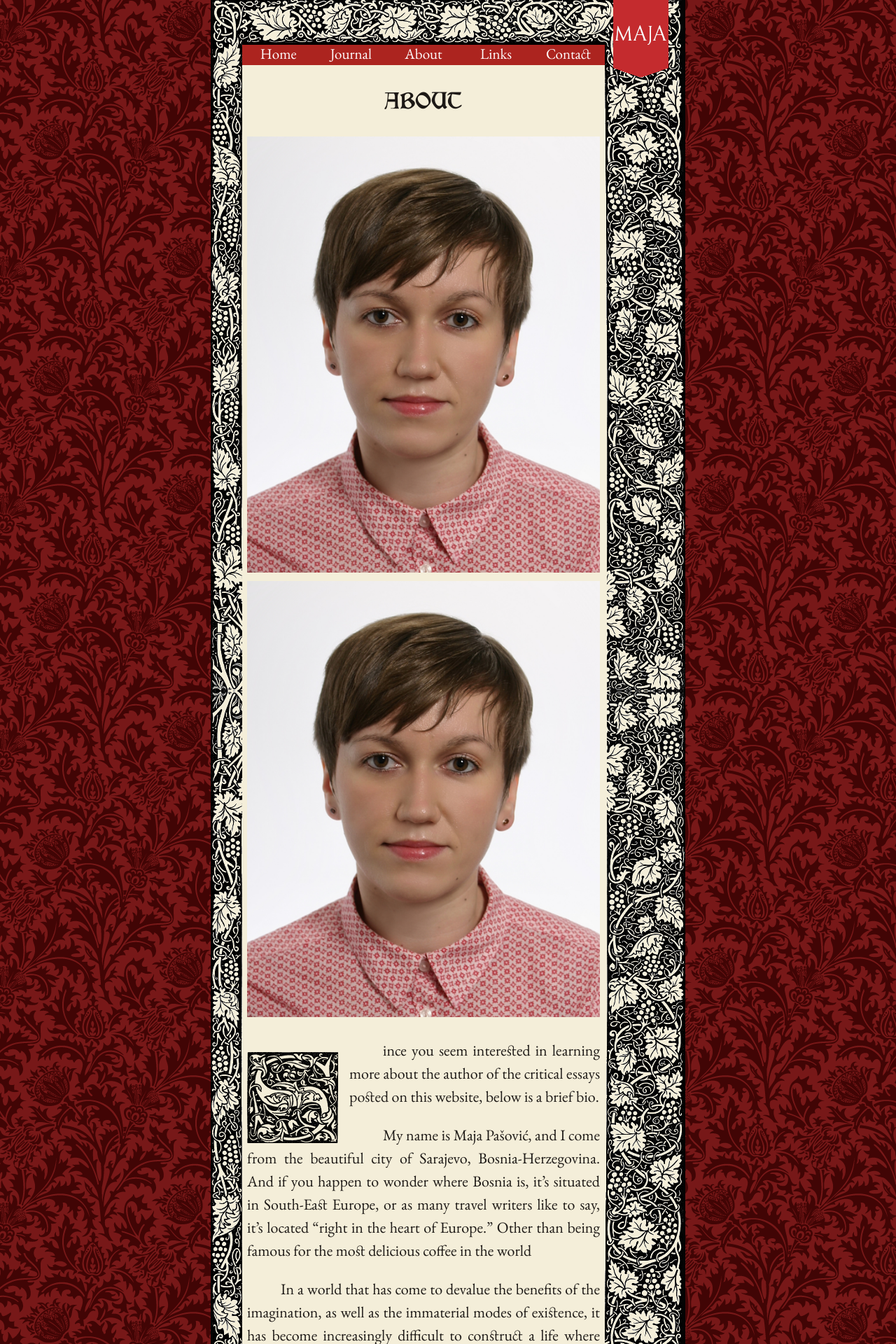
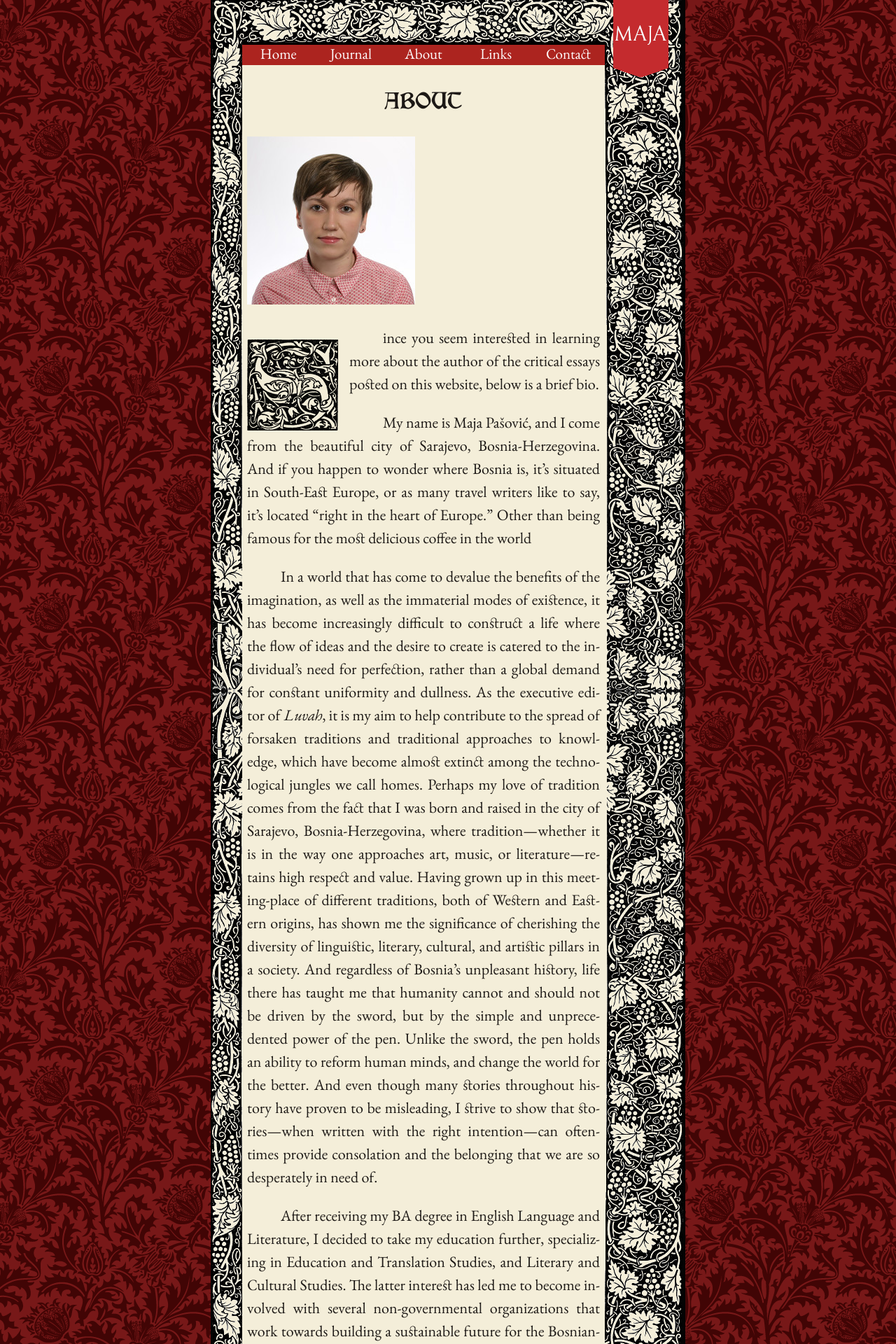
Before and after one commit to mpasovic/majapasovic.org, a Jekyll site: the page built from about.md, in a window 1280 px wide. Shown: the top 1920 px of the page at 70% size. Built offline with Jekyll 4.4.1, drawn with Linux system fonts in a browser that asks for light colours; nearby versions of some CDN libraries.

Commit message:
Updated about.md

```diff
--- a/about.md
+++ b/about.md
@@ -4,8 +4,7 @@ title: About
 published: true
 ---
 
-
-![]({{site.baseurl}}/img/Maja%20Pasovic_Photo.jpg)![Maja Pasovic_Photo.jpg]({{site.baseurl}}/img/Maja Pasovic_Photo.jpg)
+![Blog Image.jpg]({{site.baseurl}}/img/Blog Image.jpg)
 
 <span class="versal s9">S</span>ince you seem interested in learning more about the author of the critical essays posted on this website, below is a brief bio.
 
```
